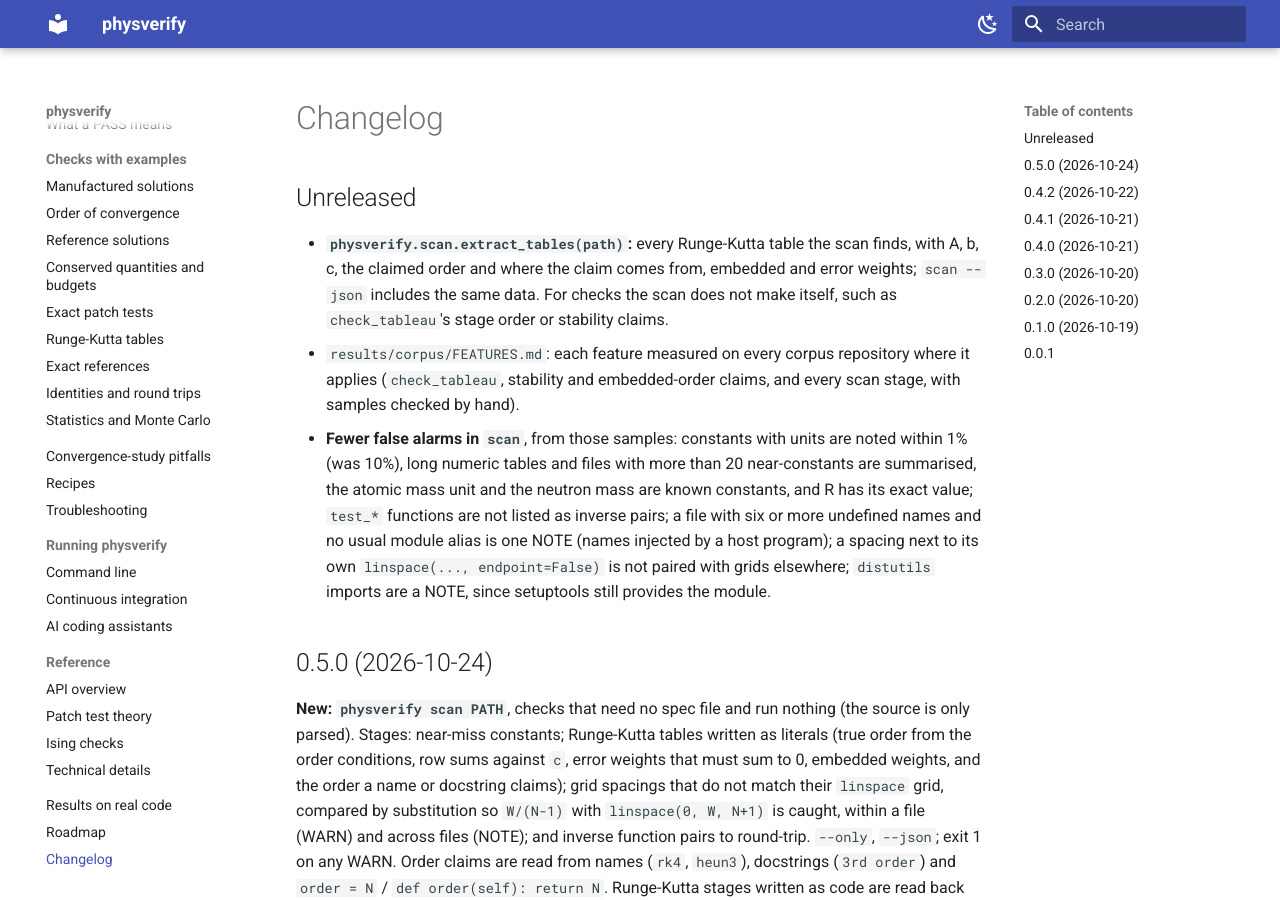
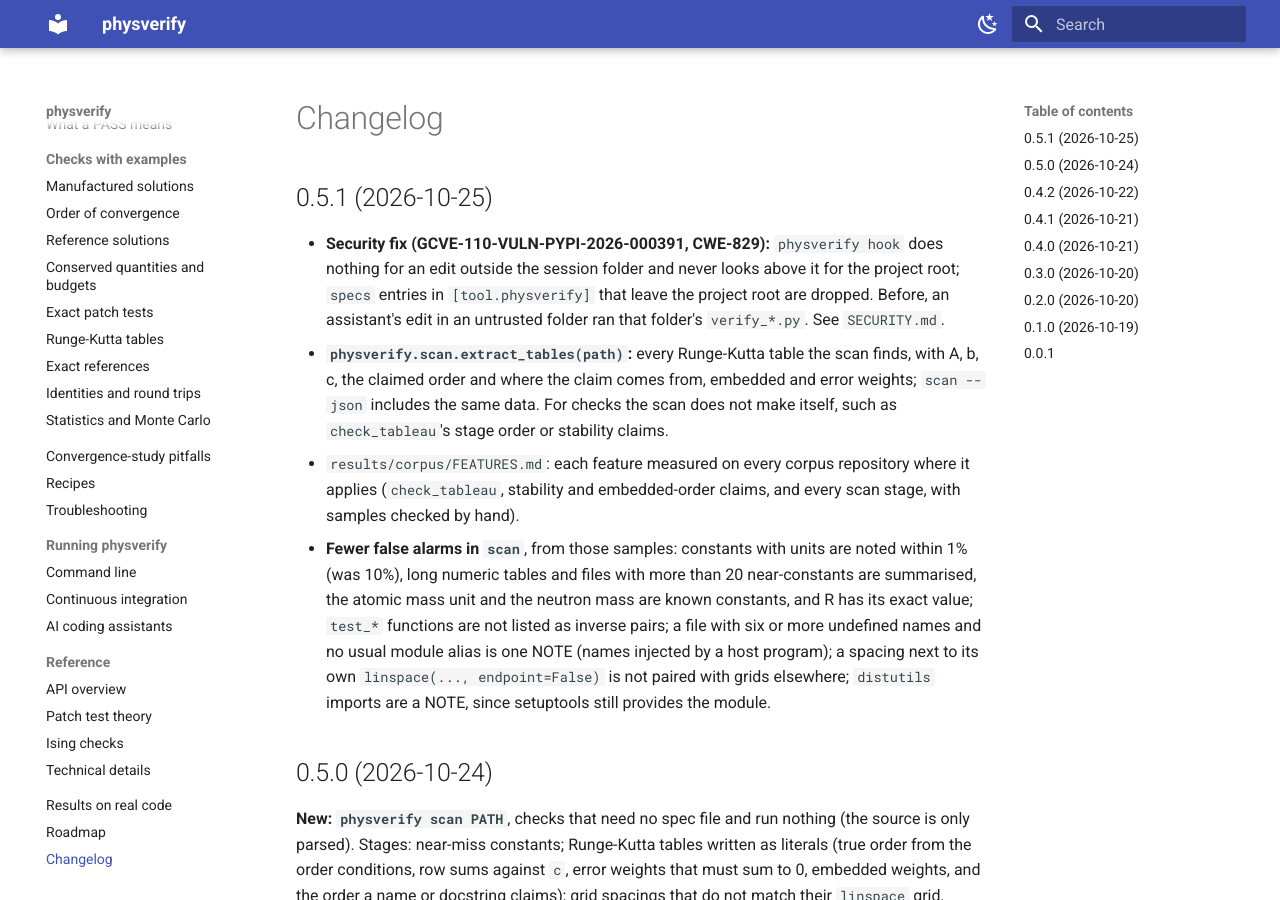
Before and after one commit to actions-marketplace-validations/rcgiri-physics_physverify, an MkDocs documentation site: the page built from docs/changelog.md, in a window 1280 px wide and 900 px high. Built offline with MkDocs 1.6.1 and Material for MkDocs 9.7.7, drawn with Linux system fonts in a browser that asks for light colours.

Commit message:
Release 0.5.1: confine the hook to the session folder and pyproject specs to the project root (GCVE-110-VULN-PYPI-2026-000391)

````diff
--- a/docs/ci.md
+++ b/docs/ci.md
@@ -32,13 +32,13 @@
     runs-on: ubuntu-latest
     steps:
       - uses: actions/checkout@v4
-      - uses: rcgiri-physics/physverify@v0.5.0
+      - uses: rcgiri-physics/physverify@v0.5.1
         with:
           specs: tests/verify_*.py   # default: **/verify_*.py
           install: -e .              # your package and its dependencies
 ```
 
-Which tag to use: `@v0.5.0` runs exactly that version until you change it. `@v0` always runs the newest 0.x release, so you get fixes (and new checks, which can turn a passing job red) without editing the workflow.
+Which tag to use: `@v0.5.1` runs exactly that version until you change it. `@v0` always runs the newest 0.x release, so you get fixes (and new checks, which can turn a passing job red) without editing the workflow.
 
 The job fails when any check is not PASS or EXACT, or when no spec matches. The result table appears on the run's summary page, and an HTML report with convergence plots is uploaded as an artifact.
 
@@ -49,7 +49,7 @@
 | `specs` | `**/verify_*.py` | Spec files or glob patterns, separated by spaces. |
 | `install` | empty | Arguments for `pip install` for your own code, for example `-e .` or `-r requirements.txt`. |
 | `python-version` | `3.12` | Python to set up. Empty uses the Python already on the runner, for example one your job set up with its own dependencies. |
-| `version` | empty | physverify version from PyPI. Empty installs the copy at the action's ref, so `@v0.5.0` runs physverify 0.4.2. |
+| `version` | empty | physverify version from PyPI. Empty installs the copy at the action's ref, so `@v0.5.1` runs physverify 0.5.1. |
 | `working-directory` | `.` | Folder to run in. |
 | `html-report` | `physverify-report` | Name of the uploaded HTML report. Empty uploads nothing. |
 
@@ -68,7 +68,7 @@
 # .pre-commit-config.yaml
 repos:
   - repo: https://github.com/rcgiri-physics/physverify
-    rev: v0.5.0
+    rev: v0.5.1
     hooks:
       - id: physverify
         args: ["tests/verify_*.py"]
--- a/pyproject.toml
+++ b/pyproject.toml
@@ -4,7 +4,7 @@
 
 [project]
 name = "physverify"
-version = "0.5.0"
+version = "0.5.1"
 description = "Verification checks for physics simulation code: manufactured solutions, order-of-accuracy studies and a seeded-bug benchmark."
 readme = "README.md"
 requires-python = ">=3.10"
--- a/src/physverify/__init__.py
+++ b/src/physverify/__init__.py
@@ -6,7 +6,7 @@
 from .order import check_exact
 from .studies import invariant_study, ode_checks, patch_study, reference_study
 
-__version__ = "0.5.0"
+__version__ = "0.5.1"
 
 __all__ = [
     "Check",
````
Also changed, not shown: CHANGELOG.md (+2 -1 lines), README.md (+2 -2 lines), SECURITY.md (+8 -1 lines), docs/index.md (+2 -2 lines), 3 other files.
